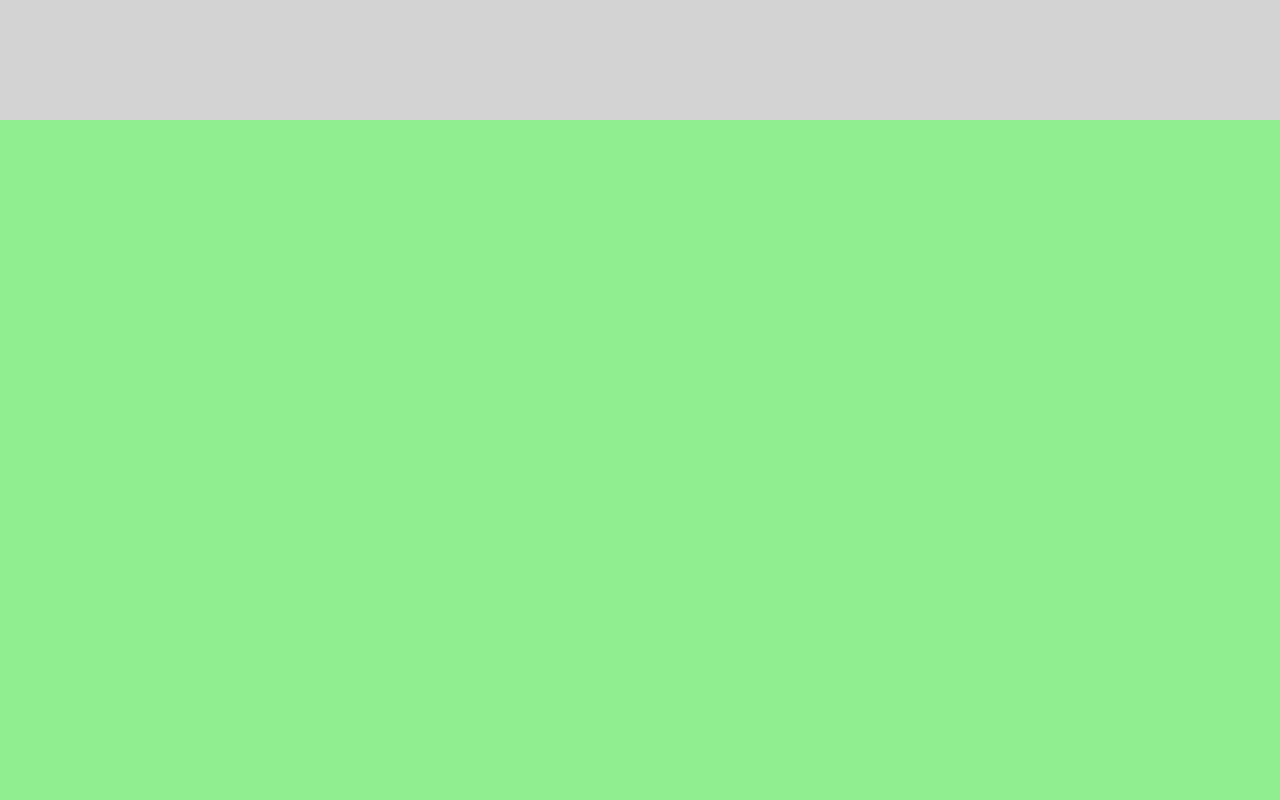
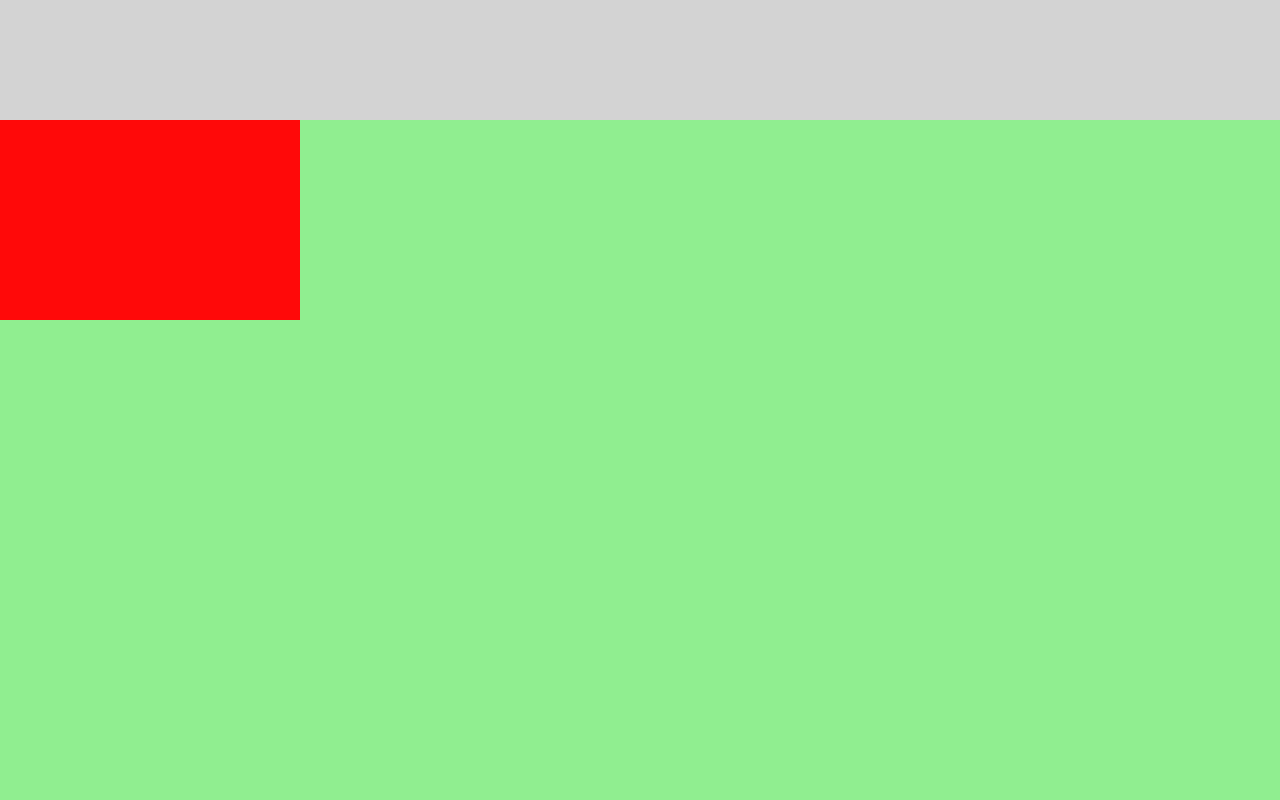
Before and after one commit to mohammedfarisofficial/fabpro, a React (Create React App) app: page / in a window 1280 px wide. Shown: the part 760-1560 px from the top of the page. Built offline with nearby package versions, Linux system fonts and the light colour scheme.

Commit message:
overlay animation applyed

```diff
--- a/src/componets/pages/home/Home.js
+++ b/src/componets/pages/home/Home.js
@@ -1,11 +1,71 @@
-import './home.scss'
+import { useEffect, useRef, useState } from "react";
+import gsap from "gsap";
+import { ScrollTrigger } from "gsap/ScrollTrigger";
+import "./home.scss";
+
 const Home = () => {
-     return (
-          <div className='home-wrapper'>
-               <div className="home-landing"></div>
-               <div className="home-gallery"></div>
-          </div>
-     )
-}
+  const pathRef = useRef(null);
+  const overlayRef = useRef(null);
+  const [overlay, setOverlay] = useState(false);
+  //gsap animation
+  const tl = gsap.timeline({ paused: true });
 
-export default Home
+  const first = "M 0 100 V 50 Q 50 0 100 50 V 100 z";
+  const second = "M 0 100 V 0 Q 50 0 100 0 V 100 z";
+  const third = "M 0 0 V 0 Q 50 0 100 0 V 0 z";
+
+  const animate = () => {
+    tl.to(pathRef.current, 0.8, { attr: { d: first }, ease: "Power2.easeIn" })
+      .to(pathRef.current, 0.8, { attr: { d: second }, ease: "Power2.easeOut" })
+      .to(pathRef.current, 0.8, {
+        attr: { d: third },
+        ease: "Power2.easeOut",
+        onComplete: () => {
+          overlayRef.current.classList.add("hide-overlay");
+          // overlayRef.current.classList.remove("menu-wrap--open");
+        },
+      })
+
+      // tl.to(pathRef.current, 0.8, { attr: { d: forth }, ease: 'Power2.easeOut' })
+      .play(0);
+  };
+
+  gsap.registerPlugin(ScrollTrigger);
+
+  ScrollTrigger.create({
+    trigger: ".box",
+    start: "top top",
+    once: true,
+    onEnter: () => console.log("enter"),
+  });
+
+  return (
+    <div className="home-wrapper">
+      <div className="home-landing"></div>
+      <div  className="home-gallery">
+        <div className="box" onClick={animate}></div>
+        <svg
+          ref={overlayRef}
+          className="overlay"
+          viewBox="0 0 100 100"
+          preserveAspectRatio="none"
+          fill="#ff0000"
+        >
+          <path
+            ref={pathRef}
+            stroke="#ff0000"
+            strokeWidth="2px"
+            dur="10s"
+            vectorEffect="non-scaling-stroke"
+            d="M 0 100 V 100 Q 50 100 100 100 V 100 z"
+          />
+          <animateMotion dur="10s" repeatCount="indefinite">
+            <mpath xlinkHref="#path" />
+          </animateMotion>
+        </svg>
+      </div>
+    </div>
+  );
+};
+
+export default Home;
--- a/src/componets/pages/home/home.scss
+++ b/src/componets/pages/home/home.scss
@@ -7,4 +7,15 @@
      width: 100%;
      height: 100vh;
      background-color: lightgreen;
+     position: relative;
 }
+.box{
+     width: 300px;
+     height: 200px;
+     background-color: rgb(255, 9, 9);
+     position: absolute;
+}
+
+.hide-overlay{
+     visibility: hidden;
+}
```
